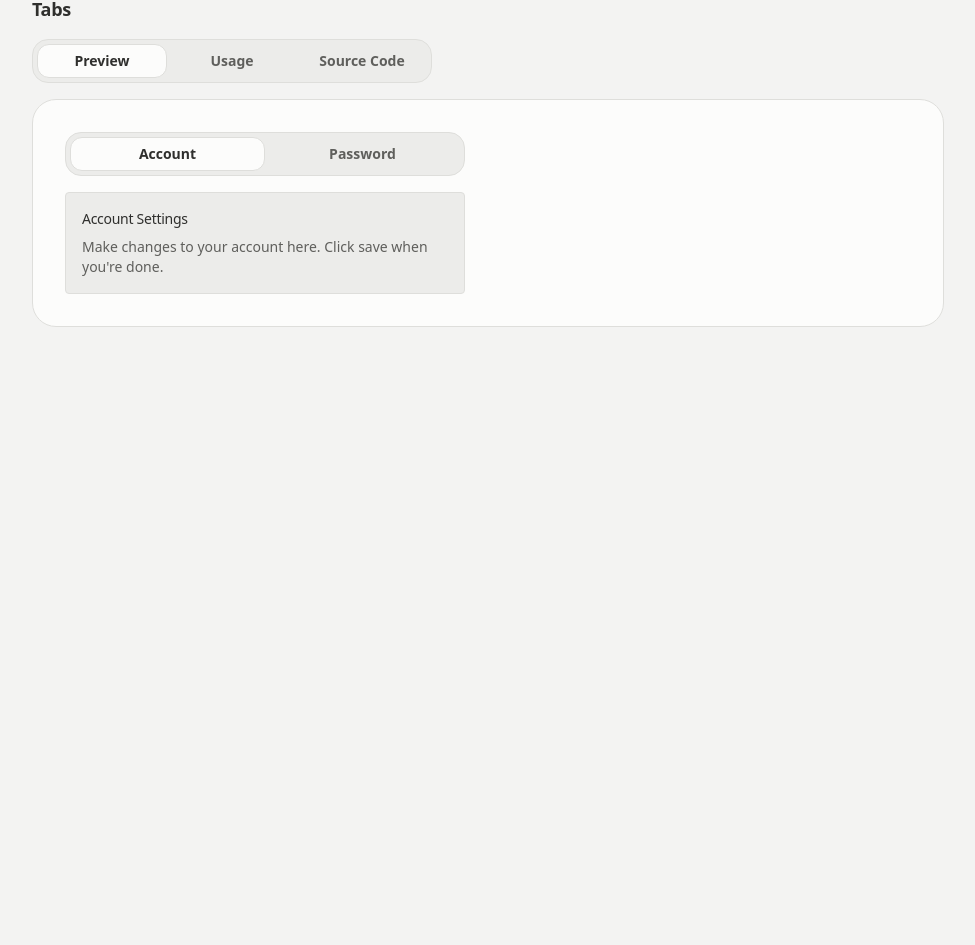
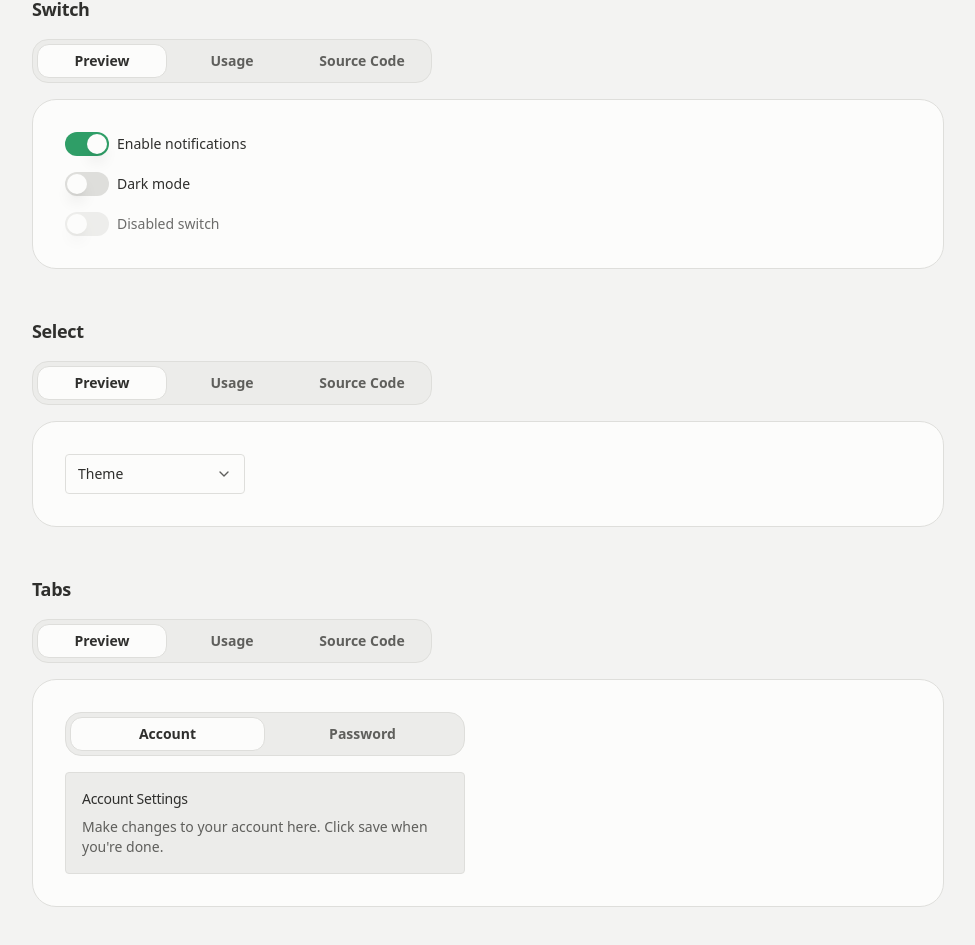
Before and after one commit to nurulid/basic-design-system, a Next.js app: page /components/ui in a window 1280 px wide. Shown: the part 2099-3044 px from the top of the page, without its empty margins (304-1279 px from the left). Before the commit the page ends 2554 px from the top, so only its background shows below. Built offline with nearby package versions, Linux system fonts and the light colour scheme.

Commit message:
update ui components with switch and select

```diff
--- a/app/components/ui/page.tsx
+++ b/app/components/ui/page.tsx
@@ -6,6 +6,14 @@ import { Input } from "@/components/ui/Input";
 import { Textarea } from "@/components/ui/Textarea";
 import { Checkbox, CheckboxGroup } from "@/components/ui/Checkbox";
 import { Radio, RadioGroup } from "@/components/ui/Radio";
+import { Switch } from "@/components/ui/Switch";
+import {
+  Select,
+  SelectContent,
+  SelectItem,
+  SelectTrigger,
+  SelectValue,
+} from "@/components/ui/Select";
 
 export default function Page() {
   return (
@@ -107,6 +115,59 @@ export default function Page() {
         </ComponentShowcase>
 
         <ComponentShowcase
+          name="Switch"
+          componentName="Switch"
+          usageCode={UsageCodesUI.switchUsage}
+        >
+          <div className="space-y-4">
+            <div className="flex items-center space-x-2">
+              <Switch id="s1" defaultChecked />
+              <label
+                htmlFor="s1"
+                className="text-sm font-medium leading-none text-system-heading cursor-pointer"
+              >
+                Enable notifications
+              </label>
+            </div>
+            <div className="flex items-center space-x-2">
+              <Switch id="s2" />
+              <label
+                htmlFor="s2"
+                className="text-sm font-medium leading-none text-system-heading cursor-pointer"
+              >
+                Dark mode
+              </label>
+            </div>
+            <div className="flex items-center space-x-2">
+              <Switch id="s3" disabled />
+              <label
+                htmlFor="s3"
+                className="text-sm font-medium leading-none text-system-heading opacity-70 cursor-not-allowed"
+              >
+                Disabled switch
+              </label>
+            </div>
+          </div>
+        </ComponentShowcase>
+
+        <ComponentShowcase
+          name="Select"
+          componentName="Select"
+          usageCode={UsageCodesUI.selectUsage}
+        >
+          <Select>
+            <SelectTrigger className="w-[180px]">
+              <SelectValue placeholder="Theme" />
+            </SelectTrigger>
+            <SelectContent>
+              <SelectItem value="light">Light</SelectItem>
+              <SelectItem value="dark">Dark</SelectItem>
+              <SelectItem value="system">System</SelectItem>
+            </SelectContent>
+          </Select>
+        </ComponentShowcase>
+
+        <ComponentShowcase
           name="Tabs"
           componentName="Tabs"
           usageCode={UsageCodesUI.tabsUsage}
--- a/components/examples/UsageCodesUI.tsx
+++ b/components/examples/UsageCodesUI.tsx
@@ -69,6 +69,36 @@ export default function App() {
   );
 }`;
 
+export const switchUsage = `import { Switch } from "@/components/ui/Switch";
+
+export default function App() {
+  return (
+    <div className="flex items-center space-x-2">
+      <Switch id="s1" defaultChecked />
+      <label htmlFor="s1" className="text-sm font-medium leading-none cursor-pointer">
+        Enable notifications
+      </label>
+    </div>
+  );
+}`;
+
+export const selectUsage = `import { Select, SelectContent, SelectItem, SelectTrigger, SelectValue } from "@/components/ui/Select";
+
+export default function App() {
+  return (
+    <Select>
+      <SelectTrigger className="w-[180px]">
+        <SelectValue placeholder="Theme" />
+      </SelectTrigger>
+      <SelectContent>
+        <SelectItem value="light">Light</SelectItem>
+        <SelectItem value="dark">Dark</SelectItem>
+        <SelectItem value="system">System</SelectItem>
+      </SelectContent>
+    </Select>
+  );
+}`;
+
 export const tabsUsage = `import { Tabs, TabsList, TabsTrigger, TabsContent } from "@/components/ui/Tabs";
 
 export default function App() {
@@ -87,3 +117,25 @@ export default function App() {
     </Tabs>
   );
 }`;
+
+export const collapsibleSidebarUsage = `'use client';
+
+import { Bot, MessageSquare, FolderKanban, Compass, Settings } from "lucide-react";
+import { CollapsibleSidebar } from "@/components/ui/CollapsibleSidebar";
+
+const items = [
+  { id: "assistant", label: "Assistant", icon: <Bot className="h-4 w-4" /> },
+  { id: "conversations", label: "Conversations", icon: <MessageSquare className="h-4 w-4" /> },
+  { id: "projects", label: "Projects", icon: <FolderKanban className="h-4 w-4" /> },
+  { id: "explore", label: "Explore", icon: <Compass className="h-4 w-4" /> },
+  { id: "settings", label: "Settings", icon: <Settings className="h-4 w-4" /> },
+];
+
+export default function App() {
+  return (
+    <CollapsibleSidebar
+      title="AI Workspace"
+      items={items}
+    />
+  );
+}`;
--- /dev/null
+++ b/components/ui/Select.tsx
@@ -0,0 +1,157 @@
+"use client";
+
+import * as React from "react";
+import { ChevronDown, Check } from "lucide-react";
+import { cn } from "@/lib/utils";
+
+interface SelectContextValue {
+  value: string;
+  onValueChange: (value: string) => void;
+  open: boolean;
+  setOpen: (open: boolean) => void;
+}
+
+const SelectContext = React.createContext<SelectContextValue | undefined>(
+  undefined,
+);
+
+export function Select({
+  value,
+  defaultValue,
+  onValueChange,
+  children,
+}: {
+  value?: string;
+  defaultValue?: string;
+  onValueChange?: (value: string) => void;
+  children: React.ReactNode;
+}) {
+  const [open, setOpen] = React.useState(false);
+  const [internalValue, setInternalValue] = React.useState(defaultValue || "");
+  const containerRef = React.useRef<HTMLDivElement>(null);
+
+  const isControlled = value !== undefined;
+  const currentValue = isControlled ? value : internalValue;
+
+  const handleValueChange = (newValue: string) => {
+    if (!isControlled) {
+      setInternalValue(newValue);
+    }
+    onValueChange?.(newValue);
+    setOpen(false);
+  };
+
+  React.useEffect(() => {
+    const handleOutsideClick = (event: MouseEvent) => {
+      if (
+        containerRef.current &&
+        !containerRef.current.contains(event.target as Node)
+      ) {
+        setOpen(false);
+      }
+    };
+    document.addEventListener("mousedown", handleOutsideClick);
+    return () => document.removeEventListener("mousedown", handleOutsideClick);
+  }, []);
+
+  return (
+    <SelectContext.Provider
+      value={{
+        value: currentValue,
+        onValueChange: handleValueChange,
+        open,
+        setOpen,
+      }}
+    >
+      <div ref={containerRef} className="relative w-full">
+        {children}
+      </div>
+    </SelectContext.Provider>
+  );
+}
+
+export const SelectTrigger = React.forwardRef<
+  HTMLButtonElement,
+  React.ButtonHTMLAttributes<HTMLButtonElement>
+>(({ className, children, ...props }, ref) => {
+  const { open, setOpen } = React.useContext(SelectContext)!;
+  return (
+    <button
+      ref={ref}
+      type="button"
+      role="combobox"
+      aria-controls="select-content"
+      aria-expanded={open}
+      aria-haspopup="listbox"
+      onClick={() => setOpen(!open)}
+      className={cn(
+        "flex h-10 w-full items-center justify-between rounded-sm border border-system-border bg-system-card px-3 py-2 text-sm text-system-heading placeholder:text-system-text focus:outline-none focus:ring-1 focus:ring-system-info disabled:cursor-not-allowed disabled:opacity-50",
+        className,
+      )}
+      {...props}
+    >
+      {children}
+      <ChevronDown className="h-4 w-4 text-system-text" />
+    </button>
+  );
+});
+SelectTrigger.displayName = "SelectTrigger";
+
+export const SelectValue = ({ placeholder }: { placeholder?: string }) => {
+  const { value } = React.useContext(SelectContext)!;
+  return <span className="truncate">{value || placeholder}</span>;
+};
+
+export const SelectContent = React.forwardRef<
+  HTMLDivElement,
+  React.HTMLAttributes<HTMLDivElement>
+>(({ className, children, ...props }, ref) => {
+  const { open } = React.useContext(SelectContext)!;
+
+  if (!open) return null;
+
+  return (
+    <div
+      ref={ref}
+      id="select-content"
+      role="listbox"
+      className={cn(
+        "absolute z-50 mt-1 max-h-60 w-full overflow-auto rounded-sm border border-system-border bg-system-card py-1 text-base shadow-lg focus:outline-none sm:text-sm",
+        className,
+      )}
+      {...props}
+    >
+      {children}
+    </div>
+  );
+});
+SelectContent.displayName = "SelectContent";
+
+export const SelectItem = React.forwardRef<
+  HTMLDivElement,
+  React.HTMLAttributes<HTMLDivElement> & { value: string }
+>(({ className, children, value, ...props }, ref) => {
+  const { value: selectedValue, onValueChange } =
+    React.useContext(SelectContext)!;
+  const isSelected = selectedValue === value;
+
+  return (
+    <div
+      ref={ref}
+      role="option"
+      aria-selected={isSelected}
+      onClick={() => onValueChange(value)}
+      className={cn(
+        "relative flex w-full cursor-pointer select-none items-center rounded-sm py-1.5 pl-8 pr-2 text-sm text-system-text outline-none hover:bg-system-soft hover:text-system-heading focus:bg-system-soft focus:text-system-heading data-disabled:pointer-events-none data-disabled:opacity-50",
+        className,
+      )}
+      {...props}
+    >
+      <span className="absolute left-2 flex h-3.5 w-3.5 items-center justify-center">
+        {isSelected && <Check className="h-4 w-4 text-system-info" />}
+      </span>
+      <span className="truncate">{children}</span>
+    </div>
+  );
+});
+SelectItem.displayName = "SelectItem";
```
